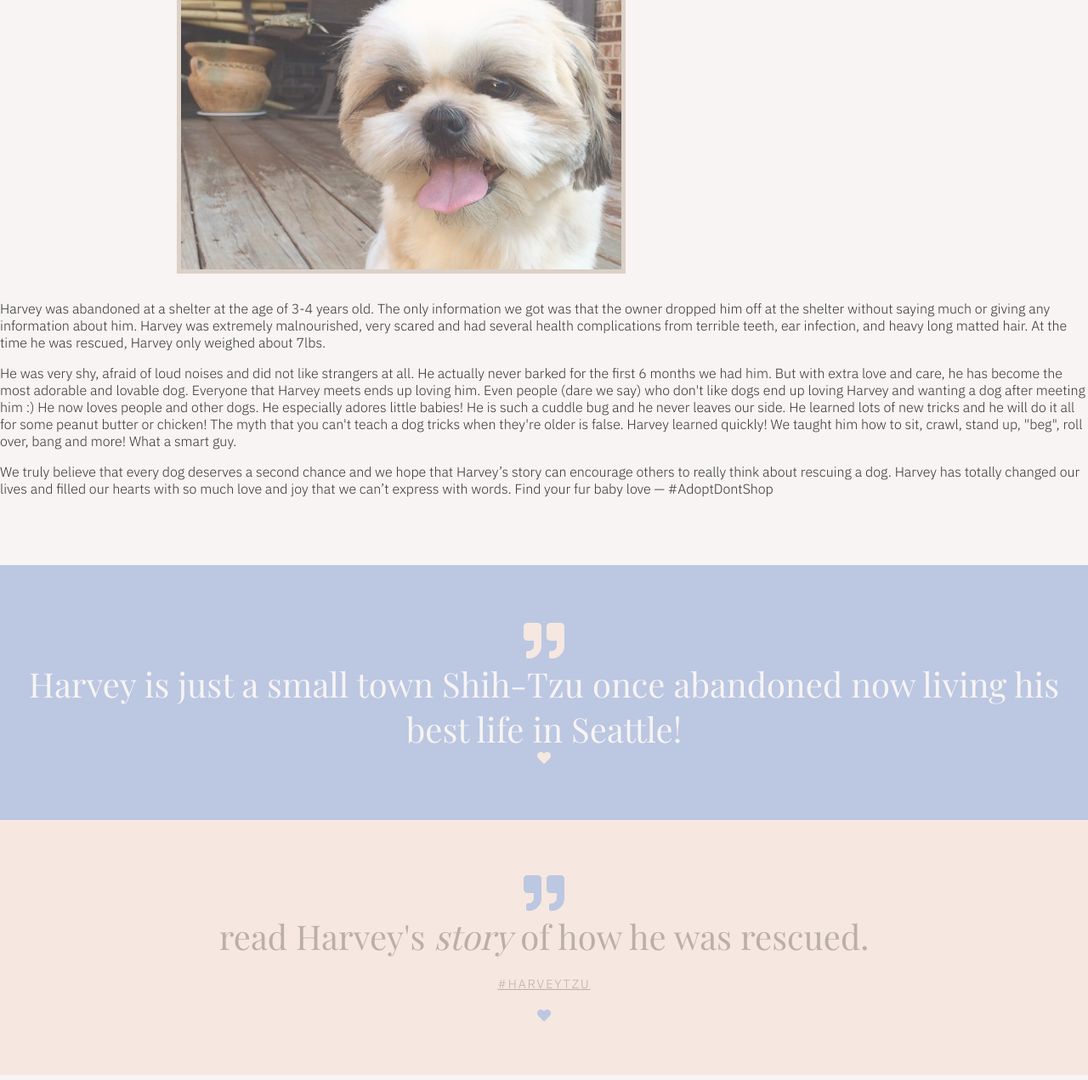
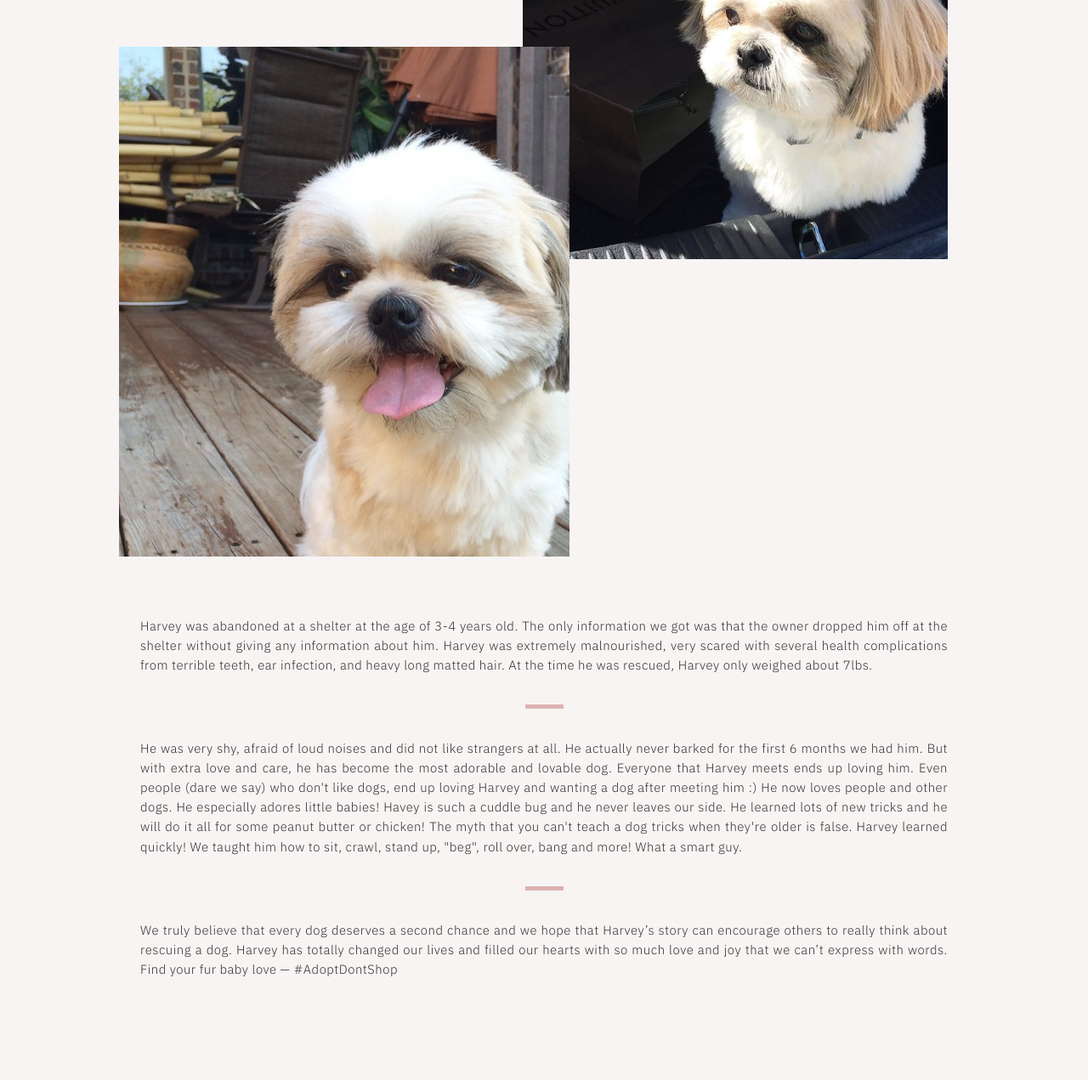
Before and after one commit to jspark721/harveytzu, a plain HTML site: page about/index.html in a window 1280 px wide. Shown: the part 749-2020 px from the top of the page at 85% size. Drawn offline with nearby package versions, Linux system fonts and the light colour scheme; files whose address does not match are found by name.

Commit message:
update about page

```diff
--- a/about/index.html
+++ b/about/index.html
@@ -22,27 +22,25 @@
     </section>
     <section class="page-about-main">
       <div class="image-container">
-        <h2 class="about-title"><span>about</span></h2>
-        <div class="about-main-image1"><div class="image-overlay"></div></div>
-        <div class="about-main-image2"><div class="image-overlay"></div></div>
+        <h2 class="about-title"><span>about harvey</span>.</h2>
+        <div class="about-main-image1"></div>
+        <div class="about-main-image2"></div>
       </div>
       <div class="text-container">
-        <p>Harvey was abandoned at a shelter at the age of 3-4 years old. The only information we got was that the owner dropped him off at the shelter without saying much or giving any information about him. Harvey was extremely malnourished, very scared and had several health complications from terrible teeth, ear infection, and heavy long matted hair. At the time he was rescued, Harvey only weighed about 7lbs.</p>
-        <p>He was very shy, afraid of loud noises and did not like strangers at all. He actually never barked for the first 6 months we had him. But with extra love and care, he has become the most adorable and lovable dog. Everyone that Harvey meets ends up loving him. Even people (dare we say) who don't like dogs end up loving Harvey and wanting a dog after meeting him :) He now loves people and other dogs. He especially adores little babies! He is such a cuddle bug and he never leaves our side. He learned lots of new tricks and he will do it all for some peanut butter or chicken! The myth that you can't teach a dog tricks when they're older is false. Harvey learned quickly! We taught him how to sit, crawl, stand up, "beg", roll over, bang and more! What a smart guy.</p>
+        <p>Harvey was abandoned at a shelter at the age of 3-4 years old. The only information we got was that the owner dropped him off at the shelter without giving any information about him. Harvey was extremely malnourished, very scared with several health complications from terrible teeth, ear infection, and heavy long matted hair. At the time he was rescued, Harvey only weighed about 7lbs.</p>
+        <div class="text-line"></div>
+        <p>He was very shy, afraid of loud noises and did not like strangers at all. He actually never barked for the first 6 months we had him. But with extra love and care, he has become the most adorable and lovable dog. Everyone that Harvey meets ends up loving him. Even people (dare we say) who don't like dogs, end up loving Harvey and wanting a dog after meeting him :) He now loves people and other dogs. He especially adores little babies! Havey is such a cuddle bug and he never leaves our side. He learned lots of new tricks and he will do it all for some peanut butter or chicken! The myth that you can't teach a dog tricks when they're older is false. Harvey learned quickly! We taught him how to sit, crawl, stand up, "beg", roll over, bang and more! What a smart guy.</p>
+        <div class="text-line"></div>
         <p>We truly believe that every dog deserves a second chance and we hope that Harvey’s story can encourage others to really think about rescuing a dog. Harvey has totally changed our lives and filled our hearts with so much love and joy that we can’t express with words. Find your fur baby love — #AdoptDontShop</p>
       </div>
     </section>
 
     <section class="home-quote">
-      <i class="fas fa-quote-right"></i>
-      <h2 class="quote">Harvey is just a small town Shih-Tzu once abandoned now living his best life in Seattle!</h2>
-      <i class="fas fa-heart"></i>
-    </section>
-    <section class="home-quote light-bg">
-      <i class="fas fa-quote-right"></i>
-      <h2 class="quote">read Harvey's <span>story</span> of how he was rescued.</h2>
-      <a href="">#harveytzu</a>
-      <i class="fas fa-heart"></i>
+      <div class="container">
+        <h2 class="quote">Harvey is just a small town Shih-Tzu once abandoned now living his best life in Seattle!</h2>
+        <br />
+        <i class="fas fa-heart"></i>
+      </div>
     </section>
 
     <footer>
--- a/scss/style.scss
+++ b/scss/style.scss
@@ -33,6 +33,7 @@ a {
 p {
   color: $dark;
   font-weight: 300;
+  letter-spacing: .5px;
 }
 
 .p-caps {
@@ -348,10 +349,9 @@ button {
 }
 
 .page-about-main {
+  padding: 5% 0;
   position: relative;
   width: 100%;
-  height: 110vh;
-  min-height: 900px;
   background: $white;
   display: flex;
   align-items: center;
@@ -362,16 +362,36 @@ button {
 
 .image-container {
   position: relative;
-  width: 90%;
+  width: 1000px;
   height: 80%;
   margin: auto;
+}
+
+.text-container {
+  margin-top: 35px;
+  width: 950px;
+  text-align: justify;
+  display: flex;
+  justify-content: center;
+  align-items: center;
+  flex-direction: column;
+  p {
+    line-height: 1.55em;
+    margin: 35px 0;
+    font-size: 0.93em;
+  }
+}
+.text-line {
+  width: 45px;
+  height: 5px;
+  background: $pink;
 }
 
 .about-title {
   font-family: $serif;
   color: $pink;
   position: absolute;
-  left: 20%;
+  left: 19%;
   top: 12%;
   font-weight: 800;
   font-size: 3.5em;
@@ -382,36 +402,31 @@ button {
   }
 }
 .about-main-image1 {
-  position: absolute;
-  right: 17%;
+  margin-left: 45%;
+  margin-top: 40px;
   overflow: hidden;
-  width: 37%;
-  height: 45%;
-  border: 5px solid $pink;
+  height: 500px;
   background-image: url('../img/harvey-small.jpg');
   background-position: center;
-  background-size: cover;
+  background-size: contain;
   background-repeat: no-repeat;
 }
 .about-main-image2 {
-  position: absolute;
-  left: 12.5%;
-  top: 38%;
   overflow: hidden;
-  width: 45%;
-  height: 58%;
-  border: 5px solid $main;
+  margin-top: -250px;
+  width: 530px;
+  height: 600px;
   background-image: url('../img/harvey-happy.jpg');
   background-position: center;
   background-size: cover;
   background-repeat: no-repeat;
 }
-.image-overlay {
-  position: absolute;
-  width: 100%;
-  height: 100%;
-  background: rgba($light, .23);
-}
+// .image-overlay {
+//   position: absolute;
+//   width: 100%;
+//   height: 100%;
+//   background: rgba($light, .23);
+// }
 
 footer {
   height: 20vh;
```
Also changed, not shown: css/style.css.
